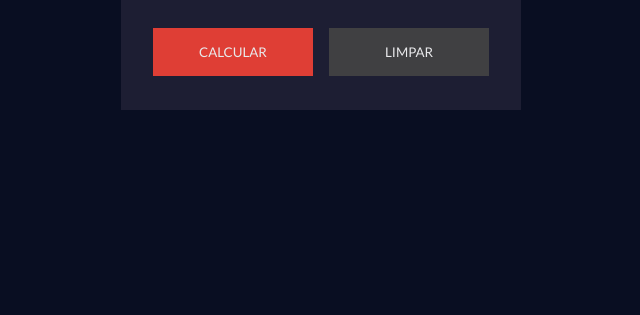
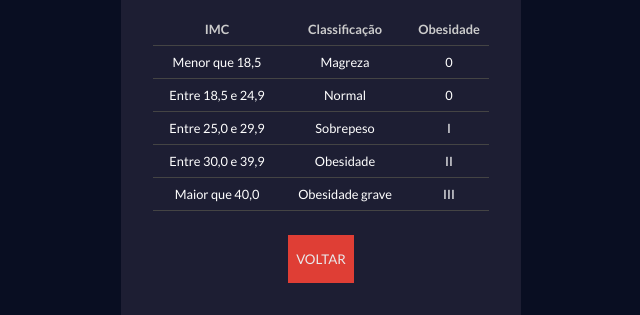
Before and after one commit to vitorkravs/calculadora-de-IMC, a plain HTML site: page index.html in a window 1280 px wide. Shown: the part 490-805 px from the top of the page, without its empty margins (319-959 px from the left). Drawn offline with Linux system fonts and the light colour scheme.

Commit message:
funcoes-eventos

```diff
--- a/index.html
+++ b/index.html
@@ -36,7 +36,7 @@
             </form><!-- Fim imc-form -->
         </div><!-- Fim calc-container -->
 
-        <div id="result-container" class="hide"> <!-- Início resul-container-->
+        <div id="result-container"> <!-- Início resul-container-->
             <p id="imc-number">Seu IMC: <span></span></p>
             <p id="imc-info">Situação Atual: <span></span></p>
             <h3>Confira as classificações:</h3>
--- a/js/main.js
+++ b/js/main.js
@@ -0,0 +1,87 @@
+// IMC DATA
+
+const data = [
+    {
+      min: 0,
+      max: 18.4,
+      classification: "Menor que 18,5",
+      info: "Magreza",
+      obesity: "0",
+    },
+    {
+      min: 18.5,
+      max: 24.9,
+      classification: "Entre 18,5 e 24,9",
+      info: "Normal",
+      obesity: "0",
+    },
+    {
+      min: 25,
+      max: 29.9,
+      classification: "Entre 25,0 e 29,9",
+      info: "Sobrepeso",
+      obesity: "I",
+    },
+    {
+      min: 30,
+      max: 39.9,
+      classification: "Entre 30,0 e 39,9",
+      info: "Obesidade",
+      obesity: "II",
+    },
+    {
+      min: 40,
+      max: 99,
+      classification: "Maior que 40,0",
+      info: "Obesidade grave",
+      obesity: "III",
+    },
+];
+
+//Seleção de elementos
+
+const imcTable = document.querySelector('#imc-table')
+
+const heightInput = document.querySelector("#height")
+const weightInput = document.querySelector("#weight")
+const calcBtn = document.querySelector("#calc-btn")
+const clearBtn = document.querySelector("#clear-btn")
+
+//Funções
+
+function createTable(data) {
+    data.forEach((item) => {
+        const div = document.createElement('div')
+        div.classList.add('table-data')
+
+        const classification = document.createElement('p')
+        classification.innerText = item.classification
+
+        const info = document.createElement('p')
+        info.innerText = item.info
+
+        const obesity = document.createElement('p')
+        obesity.innerText = item.obesity
+
+        div.appendChild(classification)
+        div.appendChild(info)
+        div.appendChild(obesity)
+
+        imcTable.appendChild(div)
+    })
+}
+
+function claerInputs() {
+    heightInput.value = ''
+    weightInput.value = ''
+}
+
+//Inicializações
+
+createTable(data)
+
+//Eventos
+
+clearBtn.addEventListener("click", (e) => {
+    claerInputs()
+})
```
